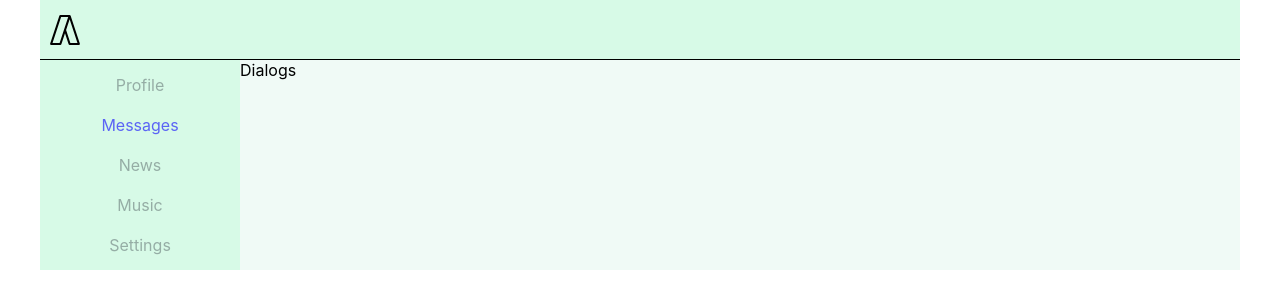
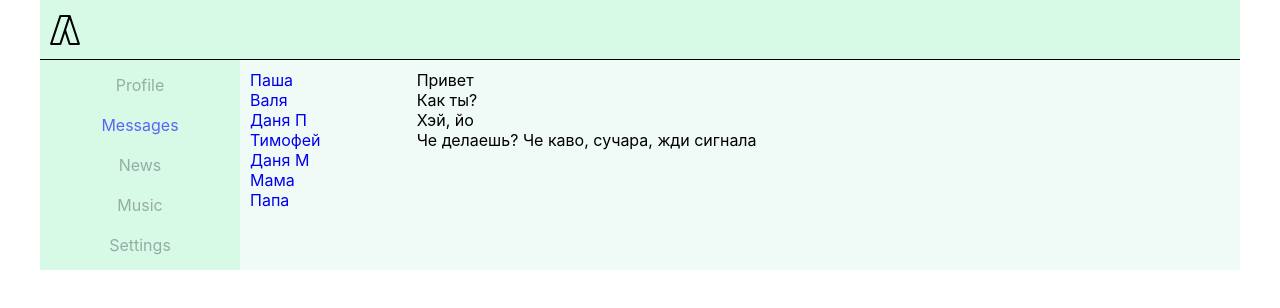
Before and after one commit to YukkiMattaru/react, a React (Create React App) app in the folder first-project/: page /dialogs in a window 1280 px wide. Shown: the top 308 px of the page. Built offline with nearby package versions, Linux system fonts and the light colour scheme.

Commit message:
Added props and navlinks for dialogs, refactored code

```diff
--- a/first-project/src/components/Dialogs/Dialogs.jsx
+++ b/first-project/src/components/Dialogs/Dialogs.jsx
@@ -1,12 +1,41 @@
 import React from "react";
 import s from './Dialogs.module.css';
+import {NavLink} from "react-router-dom";
+
+const DialogItem = (props) => {
+    return (
+        <div className={s.dialog}>
+            <NavLink activeClassName={s.active} to={"/dialogs/" + props.id}>{props.name}</NavLink>
+        </div>
+    );
+};
+
+const Message = (props) => {
+  return (
+      <div className={s.dialog}>{props.message}</div>
+  );
+};
 
 const Dialogs = (props) => {
     return (
-        <div>
-            Dialogs
+        <div className={s.dialogs}>
+            <div className={s.dialogsItems}>
+                <DialogItem name="Паша" id="1" />
+                <DialogItem name="Валя" id="2" />
+                <DialogItem name="Даня П" id="3" />
+                <DialogItem name="Тимофей" id="4" />
+                <DialogItem name="Даня М" id="5" />
+                <DialogItem name="Мама" id="6" />
+                <DialogItem name="Папа" id="7" />
+            </div>
+            <div className={s.messages}>
+                <Message message="Привет" />
+                <Message message="Как ты?" />
+                <Message message="Хэй, йо" />
+                <Message message="Че делаешь? Че каво, сучара, жди сигнала" />
+            </div>
         </div>
     );
-}
+};
 
 export default Dialogs;
--- a/first-project/src/components/Dialogs/Dialogs.module.css
+++ b/first-project/src/components/Dialogs/Dialogs.module.css
@@ -0,0 +1,28 @@
+.dialogs {
+    display: grid;
+    grid-template-columns: 2fr 10fr;
+}
+
+.dialogsItems {
+    padding: 10px;
+}
+
+.dialog {
+
+}
+
+.dialogsItems .active {
+    color: #5b64f5;
+}
+
+.messages {
+    padding: 10px;
+}
+
+.message {
+
+}
+
+.dialog a {
+    text-decoration: none;
+}
--- a/first-project/src/components/Profile/MyPosts/MyPosts.jsx
+++ b/first-project/src/components/Profile/MyPosts/MyPosts.jsx
@@ -4,12 +4,15 @@ import Post from './Post/Post';
 
 const MyPosts = () => {
     return (
-    <div className='MyPosts'>
-      My posts
+        <div className={s.MyPosts}>
+            <h3>My posts</h3>
+            <div>
                 <div>
                     <textarea></textarea>
+                </div>
+                <div>
                     <button>Add post</button>
-        <button>Remove</button>
+                </div>
             </div>
             <div className={s.posts}>
                 <Post text='day one' like_count='1'/>
--- a/first-project/src/components/Profile/MyPosts/MyPosts.module.css
+++ b/first-project/src/components/Profile/MyPosts/MyPosts.module.css
@@ -1,3 +1,11 @@
 .item {
   color: #95ADA5;
 }
+
+.MyPosts {
+  padding: 10px;
+}
+
+.posts {
+  margin-top: 10px;
+}
--- a/first-project/src/components/Profile/Profile.jsx
+++ b/first-project/src/components/Profile/Profile.jsx
@@ -1,19 +1,15 @@
 import React from 'react';
 import s from './Profile.module.css';
 import MyPosts from './MyPosts/MyPosts.jsx';
+import ProfileInfo from "./ProfileInfo/ProfileInfo";
 
 const Profile = () => {
   return (
-    <div className={s.content}>
-      <div>
-        <img src="https://sun9-55.userapi.com/impg/c853516/v853516912/17ee97/9A_8CGsM1aI.jpg?size=200x0&quality=90&sign=6b9ca5b5baf7fbf2ec84d7e6a1f06228" alt="avatar"></img>
-      </div>
-      <div>
-        ava + desc
-      </div>
+    <div>
+      <ProfileInfo />
       <MyPosts />
     </div>
   );
-}
+};
 
 export default Profile;
--- /dev/null
+++ b/first-project/src/components/Profile/ProfileInfo/ProfileInfo.jsx
@@ -0,0 +1,17 @@
+import React from "react";
+import s from './ProfileInfo.module.css';
+
+const ProfileInfo = () => {
+    return (
+        <div className={s.profileInfoBlock}>
+            <div>
+                <img src="https://sun9-55.userapi.com/impg/c853516/v853516912/17ee97/9A_8CGsM1aI.jpg?size=200x0&quality=90&sign=6b9ca5b5baf7fbf2ec84d7e6a1f06228" alt="avatar" />
+            </div>
+            <div className={s.descriptionBlock}>
+                ava + desc
+            </div>
+        </div>
+    );
+};
+
+export default ProfileInfo;
--- /dev/null
+++ b/first-project/src/components/Profile/ProfileInfo/ProfileInfo.module.css
@@ -0,0 +1,3 @@
+.profileInfoBlock {
+    padding: 10px;
+}
```
Lines whose indentation alone changed are shown as unchanged.
